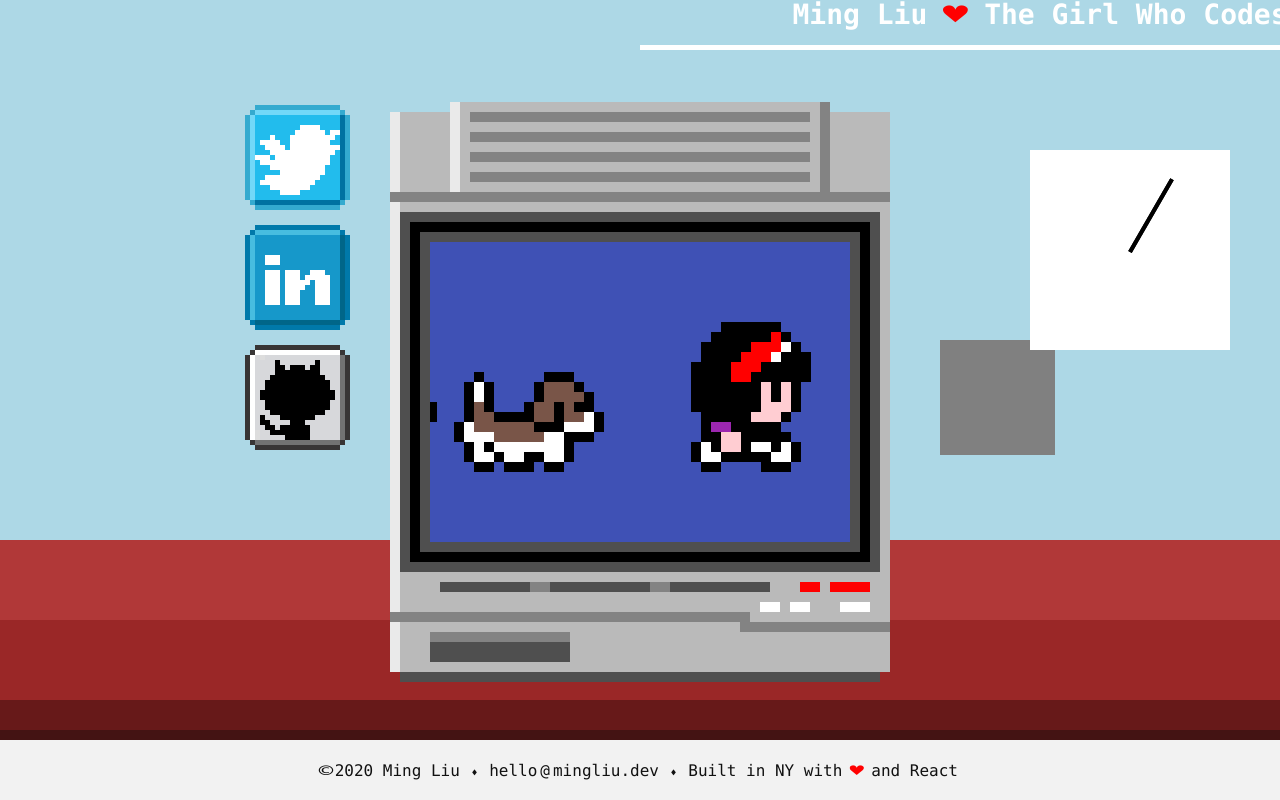
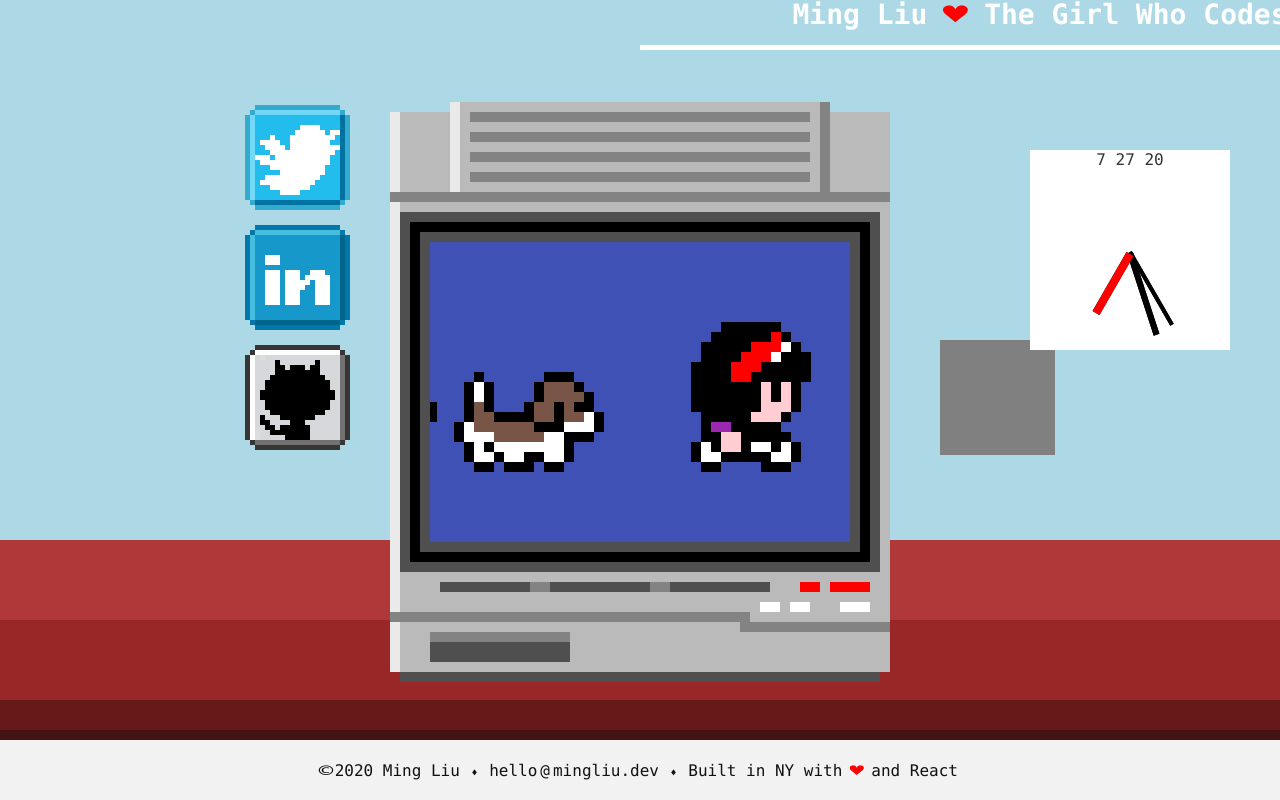
Before and after one commit to mingliu68/portfolio, a React (Create React App) app: page / in a window 1280 px wide. Built offline with nearby package versions, Linux system fonts and the light colour scheme.

Commit message:
set up dials for initial time and rotations

```diff
--- a/src/components/Clock.js
+++ b/src/components/Clock.js
@@ -2,11 +2,20 @@ import React, { useState, useEffect, useCallback } from "react";
 import Dial from './Dial';
 
 const Clock = () => {
+    const today = new Date();
+    const hour = today.getHours() % 12
+    const min = today.getMinutes()
+    const sec = today.getSeconds()
 
     return (
         <div style={{ position: "absolute", width: 200, height: 200, right: 50, top: 150, backgroundColor: "white" }}>
             <div style={{ position: "relative", width: "100%", height: "100%" }} >
-                <Dial />
+                <div>{hour % 12} {min} {sec}</div>
+
+
+                <Dial hour={hour} min={min} sec={sec} type="second" />
+                <Dial hour={hour} min={min} sec={sec} type="minute" />
+                <Dial hour={hour} min={min} sec={sec} type="hour" />
             </div>
         </div>
     )
--- a/src/components/Dial.js
+++ b/src/components/Dial.js
@@ -1,36 +1,62 @@
 import React, { useState, useEffect } from "react";
 
-const Dial = () => {
-    let temp = -90
-    const [secDial, setSecDial] = useState(temp)
+const Dial = (props) => {
+    const { hour, min, type, sec } = { ...props }
+    console.log(hour, min, sec, type)
 
+    let setup = {};
+    (() => {
+        if (type === "second") {
+            setup = {
+                temp: -90 + (6 * sec),
+                intervalTime: 1000,
+                intervalRotate: 6
+            }
+        } else if (type === "minute") {
+            setup = {
+                temp: -90 + (6 * min),
+                intervalTime: 60000,
+                intervalRotate: 6
+            }
+        } else if (type === "hour") {
+            setup = {
+                temp: -90 + (30 * hour),
+                intervalTime: 600000,
+                intervalRotate: 5
+            }
+        }
+    })()
 
-    const secDialCounter = () => {
-        function sec() {
-            temp = temp + 6 === 270 ? -90 : temp + 6
-            setSecDial(temp)
-            console.log(temp)
+    const [dial, setDial] = useState(setup.temp)
+
+    const startDial = () => {
+
+        function dialRotation() {
+            setup.temp = setup.temp + setup.intervalRotate === 270 ? -90 : setup.temp + setup.intervalRotate;
+            setDial(setup.temp)
+            console.log(type, setup.temp)
         }
-        setInterval(sec, 1000)
+        setInterval(dialRotation, setup.intervalTime)
     }
 
     useEffect(() => {
-        secDialCounter()
+        startDial()
+        console.log(type, setup.temp)
     }, [])
 
     return (
         <div
             style={{
-                width: 80,
-                borderWidth: 2,
-                borderColor: "black",
+                width: (type === "hour" ? 60 : 80),
+                borderWidth: (type === "second" ? 2 : type === "minute" ? 3 : 4),
+                borderColor: (type === "hour" ? "red" : "black"),
                 borderStyle: "solid",
                 position: "absolute",
                 left: 100,
                 top: 100,
                 backgroundColor: "black",
                 transformOrigin: "left",
-                transform: `rotate(${secDial}deg)`
+                transform: `rotate(${dial}deg)`
             }}
         />
     )
```
